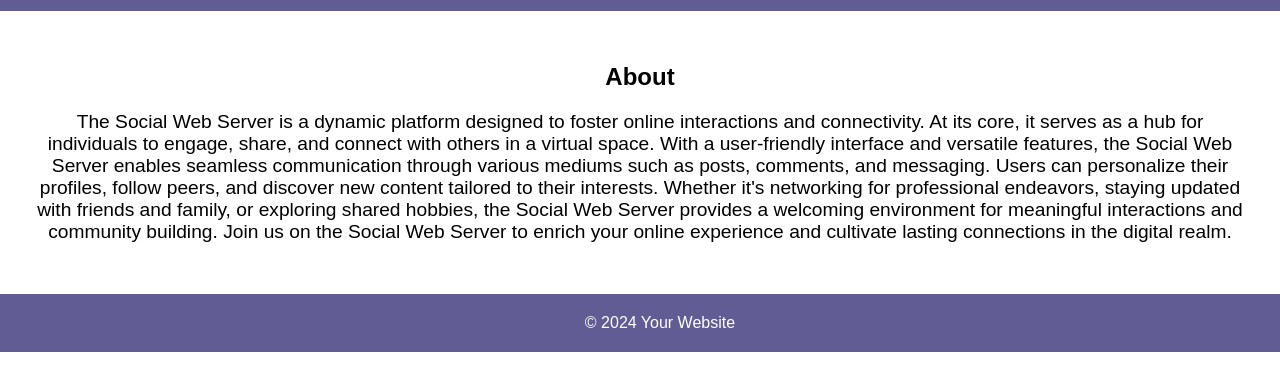
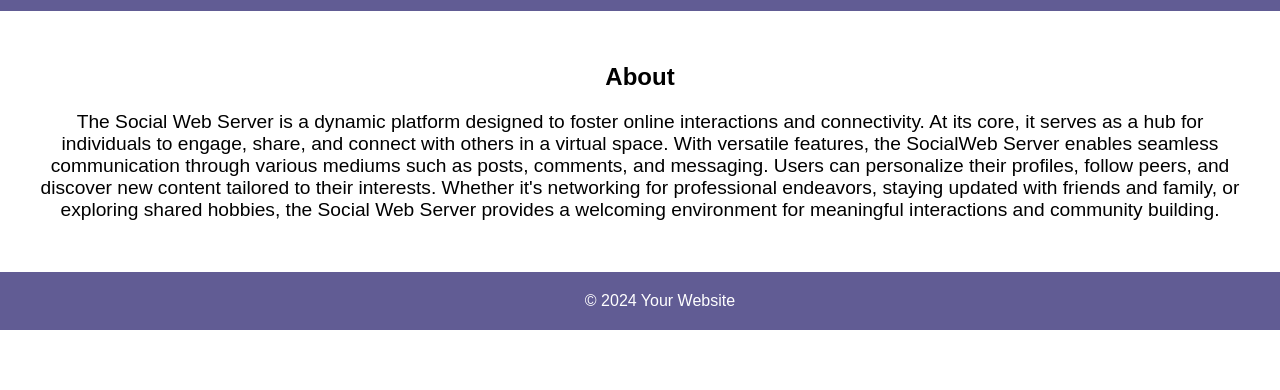
Before and after one commit to Ajibade-I/SOCIAL-APP-SERVER, a website: page public/index.html in a window 1280 px wide. Shown: the part 124-514 px from the top of the page. Drawn offline with Linux system fonts and the light colour scheme.

Commit message:
updated html page

```diff
--- a/public/index.html
+++ b/public/index.html
@@ -57,16 +57,14 @@
         The Social Web Server is a dynamic platform designed to foster online
         interactions and connectivity. At its core, it serves as a hub for
         individuals to engage, share, and connect with others in a virtual
-        space. With a user-friendly interface and versatile features, the Social
-        Web Server enables seamless communication through various mediums such
-        as posts, comments, and messaging. Users can personalize their profiles,
-        follow peers, and discover new content tailored to their interests.
-        Whether it's networking for professional endeavors, staying updated with
-        friends and family, or exploring shared hobbies, the Social Web Server
-        provides a welcoming environment for meaningful interactions and
-        community building. Join us on the Social Web Server to enrich your
-        online experience and cultivate lasting connections in the digital
-        realm.
+        space. With versatile features, the SocialWeb Server enables seamless
+        communication through various mediums such as posts, comments, and
+        messaging. Users can personalize their profiles, follow peers, and
+        discover new content tailored to their interests. Whether it's
+        networking for professional endeavors, staying updated with friends and
+        family, or exploring shared hobbies, the Social Web Server provides a
+        welcoming environment for meaningful interactions and community
+        building.
       </p>
     </main>
     <footer>&copy; 2024 Your Website</footer>
```
